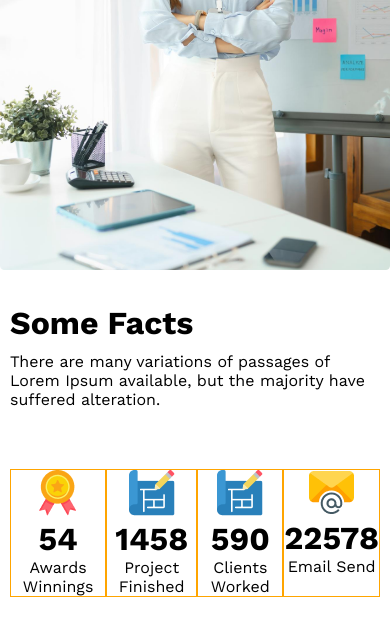
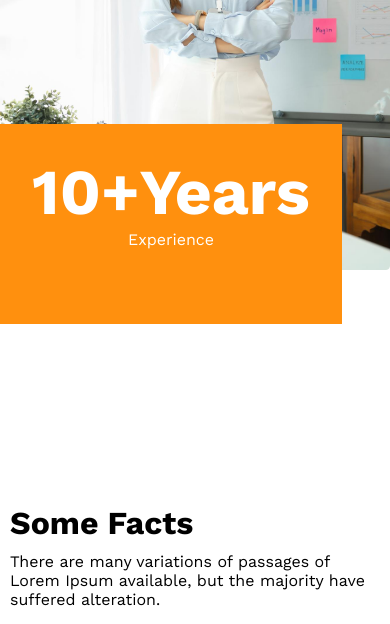
Before and after one commit to MdErsadulIslam/g3-architects, a plain HTML site: page index.html in a window 390 px wide. Shown: the part 3540-4164 px from the top of the page. Drawn offline with nearby package versions, Linux system fonts and the light colour scheme.

Commit message:
g 3 architect all sections responsive

```diff
--- a/index.html
+++ b/index.html
@@ -79,6 +79,10 @@
             </div>
             <div class="fetures-2-img">
                 <img class="fetures-2-img" src="./images/architect.png" alt="">
+                <div class="ten-years">
+                    <h2>10+Years</h2>
+                    <p>Experience</p>
+                </div>
             </div>
         </section>
         <section class="facts">
--- a/style.css
+++ b/style.css
@@ -93,6 +93,21 @@ h1 {
   margin: 30px 0;
   background-color: rgba(0, 0, 0, 0.06);
 }
+.ten-years{
+  background-color: #ff900e;
+  width:342px;
+  height: 200px;
+  color: white;
+  text-align: center;
+  padding: 30px;
+  position: relative;
+  bottom: 150px;
+
+
+  }
+  .ten-years h2{
+    font-size: 4em;
+  }
 /* facts sections ---------------------------------------- */
 .facts {
   display: block;
@@ -195,6 +210,7 @@ text-align: center;
   .fetures-2-img{
     width: 100%;
   }
+
   /* facts section response ---------------------------- */
   .facts {
     display: flex;
```
